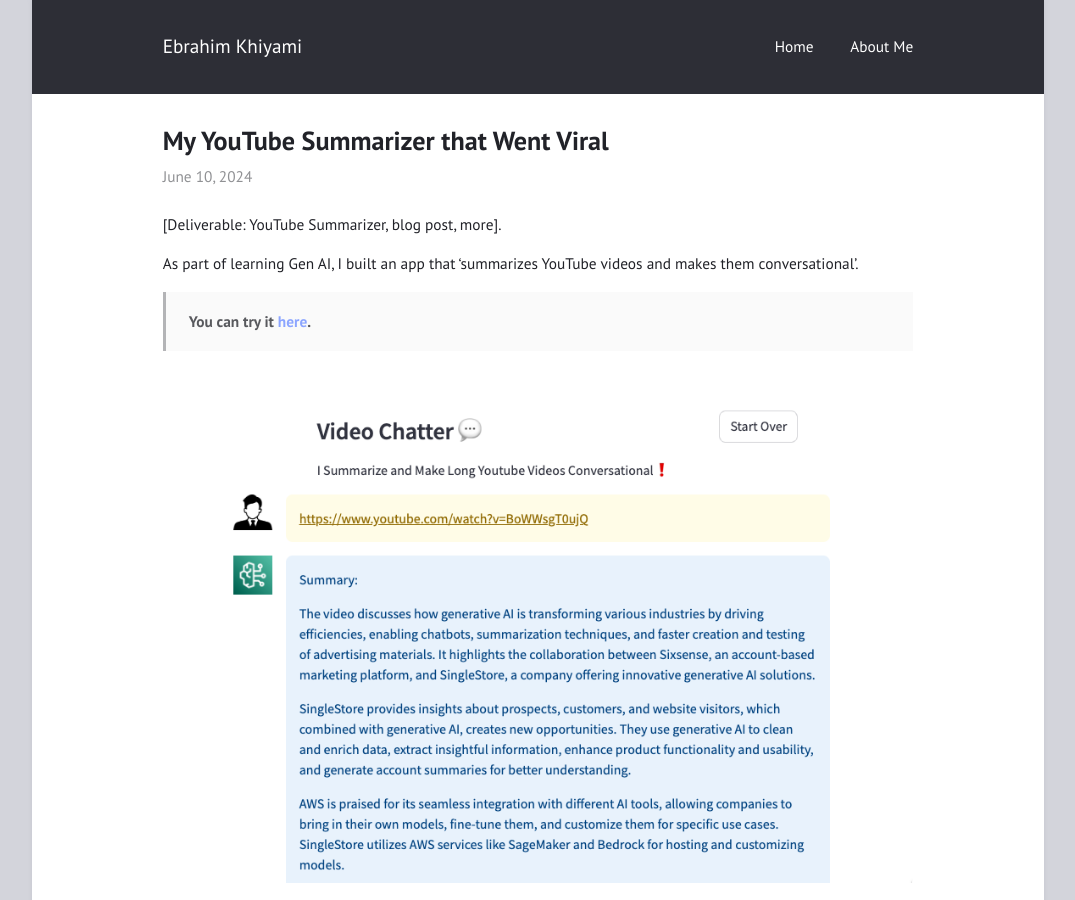
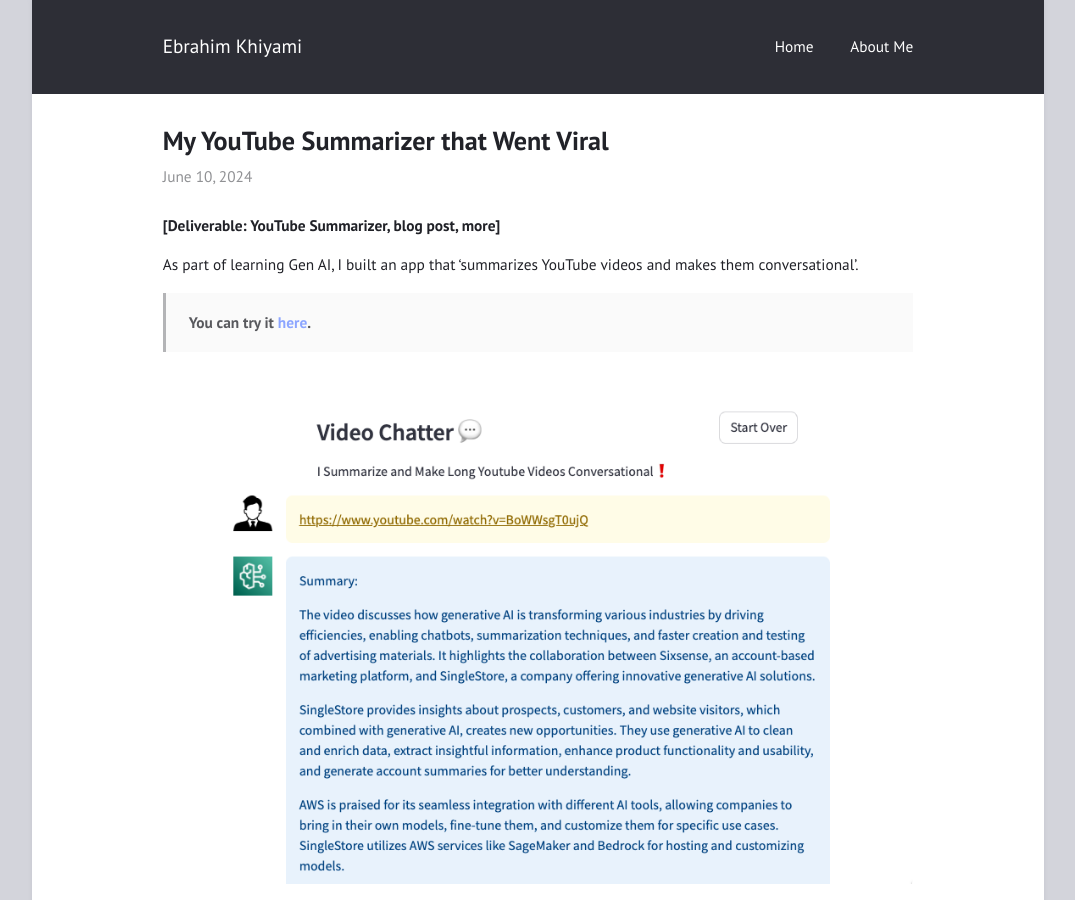
Before and after one commit to ekhiyami/ekhiyami.github.io, a Jekyll site: the page built from _posts/2024-06-10-video-chat.md, in a window 1280 px wide and 900 px high. Shown: the whole window, without its empty margins (102-1177 px from the left). Built offline with Jekyll 4.4.1, drawn with Linux system fonts in a browser that asks for light colours.

```diff
--- a/_posts/2024-06-10-video-chat.md
+++ b/_posts/2024-06-10-video-chat.md
@@ -3,7 +3,7 @@ title: "My YouTube Summarizer that Went Viral"
 layout: post
 ---
 
-[Deliverable: YouTube Summarizer, blog post, more].
+**[Deliverable: YouTube Summarizer, blog post, more]**
 
 As part of learning Gen AI, I built an app that 'summarizes YouTube videos and makes them conversational'.
 
```
